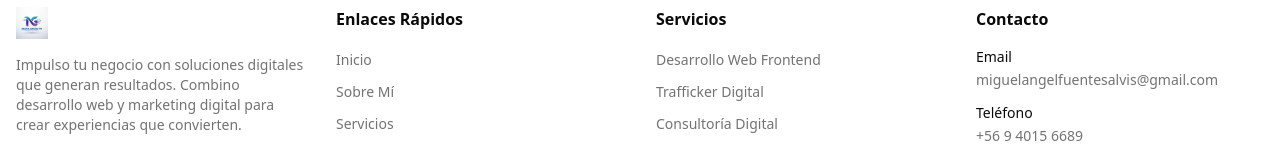
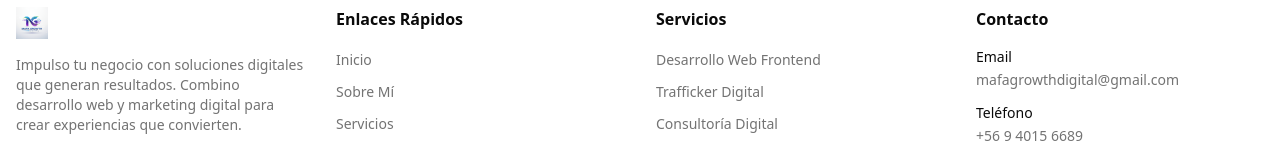
Before and after one commit to miguelangelfuentesalvis/mafa-growth-digital-portfolio, a React (Vite) app: page / in a window 1280 px wide. Shown: the part 7462-7610 px from the top of the page. Built offline with nearby package versions, Linux system fonts and the light colour scheme.

Commit message:
arreglo de foto de footer mail

```diff
--- a/src/components/Footer.jsx
+++ b/src/components/Footer.jsx
@@ -28,7 +28,7 @@ const Footer = () => {
     },
     {
       icon: Mail,
-      href: 'mailto:miguelangelfuentesalvis@gmail.com',
+      href: 'mafagrowthdigital@gmail.com',
       label: 'Email'
     },
     {
@@ -118,10 +118,10 @@ const Footer = () => {
               <div>
                 <p className="text-sm font-medium text-foreground">Email</p>
                 <a
-                  href="mailto:miguelangelfuentesalvis@gmail.com"
+                  href="mafagrowthdigital@gmail.com"
                   className="text-muted-foreground hover:text-primary transition-colors text-sm"
                 >
-                  miguelangelfuentesalvis@gmail.com
+                  mafagrowthdigital@gmail.com
                 </a>
               </div>
               <div>
```
